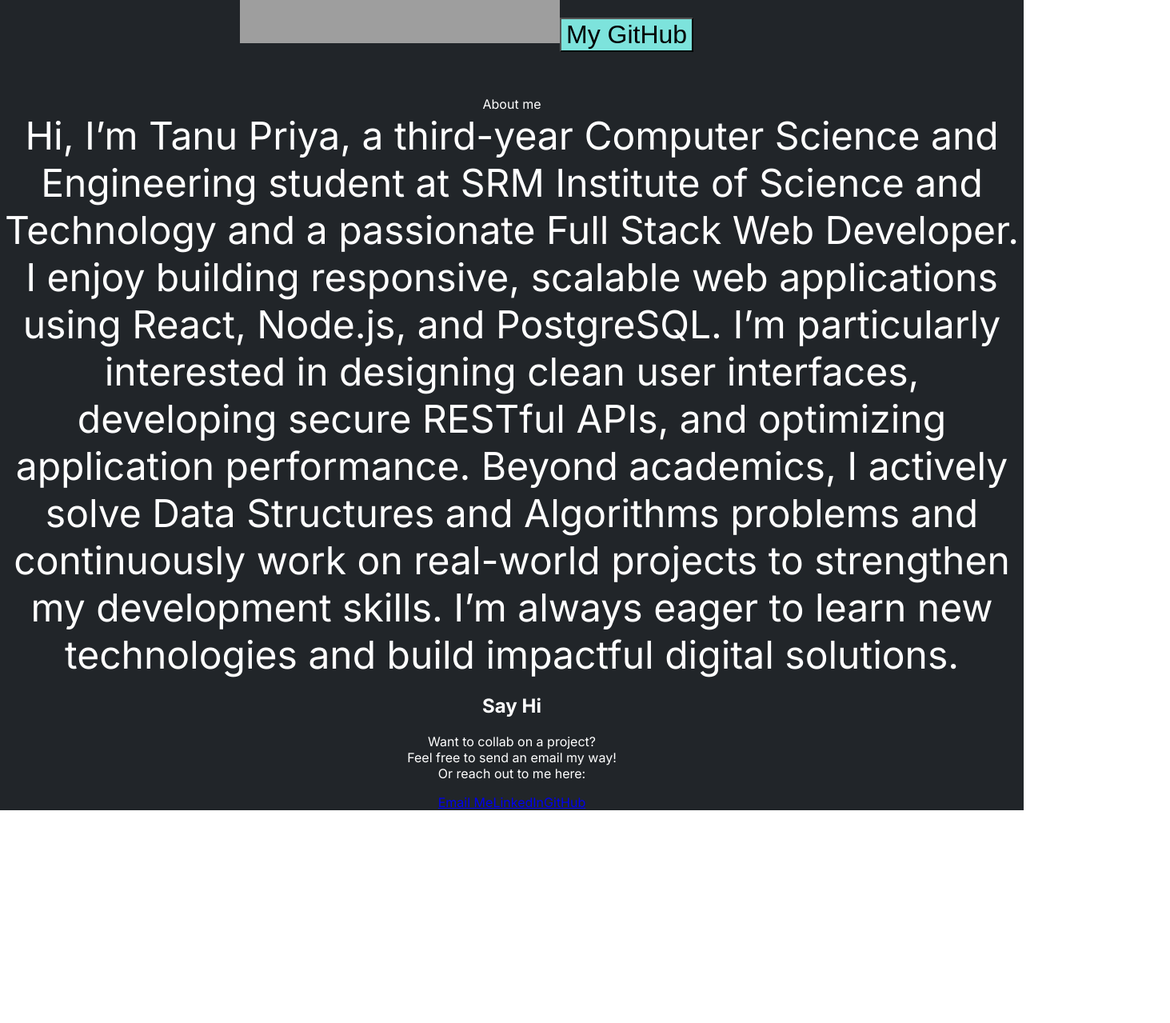
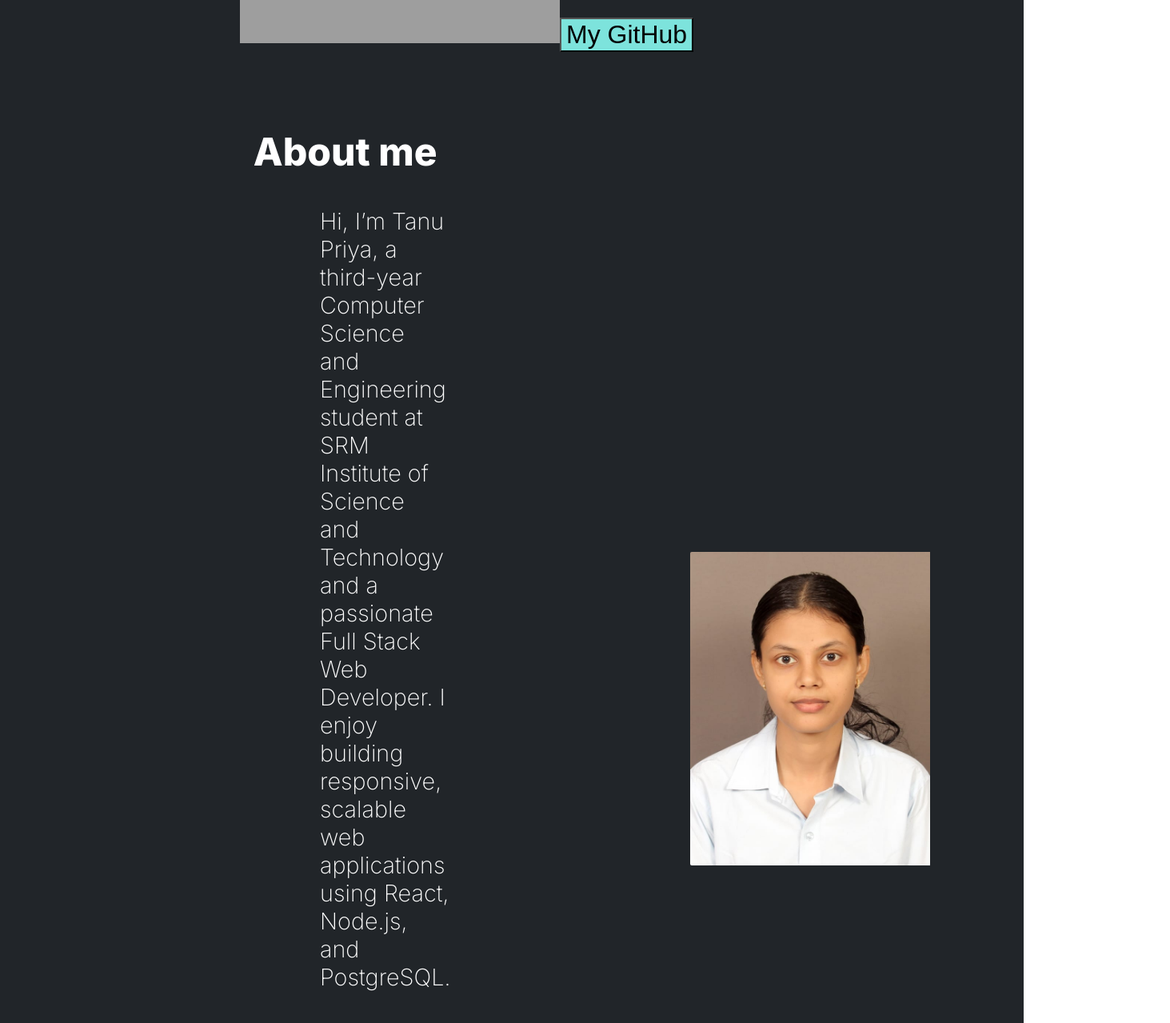
Before and after one commit to Tanupriya91/ClonePortfolio, a React (Vite) app: page / in a window 1280 px wide. Shown: the part 780-2059 px from the top of the page at 80% size, 1463 px wide, since content can reach past the window. Before the commit the page ends 1793 px from the top, so only its background shows below. Built offline with nearby package versions, Linux system fonts and the light colour scheme; grey boxes are pictures that could not be loaded.

Commit message:
css of about section has been updated

```diff
--- a/src/App.css
+++ b/src/App.css
@@ -57,11 +57,37 @@ body {
   font-weight: 100;
 }
 
-
-.section {
+.about {
+  display: flex;
   align-items: center;
-  color: white;
-  font-size: 3rem;
+  justify-content: space-between;
 
 }
-.section span {}
+.about-text h1 {
+  font-size: 3rem;
+  font-weight: 800;
+
+}
+.about-text p {
+  font-size: 1.8rem;
+  font-weight: 200;
+  text-align: left;
+  padding-left: 400px;
+  padding-right: 300px;
+}
+
+.about-image {
+  flex: 1;
+  display: flex;
+  justify-content: center;
+
+
+}
+
+.about-image img {
+  width: 300px;
+  border-radius: 10px;
+  padding-right: 300px;
+  border: #19f28a;
+  border-radius: 2px;
+}
--- a/src/App.jsx
+++ b/src/App.jsx
@@ -1,8 +1,11 @@
 import Navbar from "./components/Navbar";
 import Hero from "./components/Hero";
-// import Projects from "./components/Projects";
+
+import Project from "./components/Project";
 // import Skills from "./components/Skills";
 import About from "./components/About";
+
+
 import Contacts from "./components/Contacts";
 
 import "./App.css";
@@ -13,9 +16,10 @@ function App() {
       <Navbar />
       <Hero />
       <About />
-      {/* <Projects /> */}
+      <Project />
       {/* <Skills /> */}
       <Contacts />
+
     </>
   );
 }
--- a/src/components/About.jsx
+++ b/src/components/About.jsx
@@ -1,13 +1,24 @@
-function About(){
-    return(
-        <>
-        <span>About me</span>
-        <section className="section">
-            <span>Hi, I’m Tanu Priya, a third-year Computer Science and Engineering student at SRM Institute of Science and Technology and a passionate Full Stack Web Developer.
-I enjoy building responsive, scalable web applications using React, Node.js, and PostgreSQL. I’m particularly interested in designing clean user interfaces, developing secure RESTful APIs, and optimizing application performance.
-Beyond academics, I actively solve Data Structures and Algorithms problems and continuously work on real-world projects to strengthen my development skills. I’m always eager to learn new technologies and build impactful digital solutions.</span>
-        </section>
-        </>
-    );
+function About() {
+  return (
+    <section className="about">
+
+      <div className="about-text">
+        <h1>About me</h1>
+        <p>
+          Hi, I’m Tanu Priya, a third-year Computer Science and Engineering student at SRM Institute of Science and Technology and a passionate Full Stack Web Developer.
+          I enjoy building responsive, scalable web applications using React, Node.js, and PostgreSQL.
+          <br></br>
+          <br></br>
+          I am polishing my React skills right now with some projects, this website being one of them!
+        </p>
+      </div>
+
+      <div className="about-image">
+        <img src="/ProfilePhoto.jpeg" alt="Tanu Priya" />
+      </div>
+
+    </section>
+  );
 }
+
 export default About;
--- a/src/components/Project.jsx
+++ b/src/components/Project.jsx
@@ -0,0 +1,13 @@
+function Project (){
+    return(
+       <section className="project">
+        <h1>My projects</h1>
+        <div className="project1">
+            <h2>Dosemate Pro</h2>
+
+        </div>
+
+       </section>
+    );
+}
+export default Project;
```
Also changed, not shown: public/ProfilePhoto.jpeg (added).
